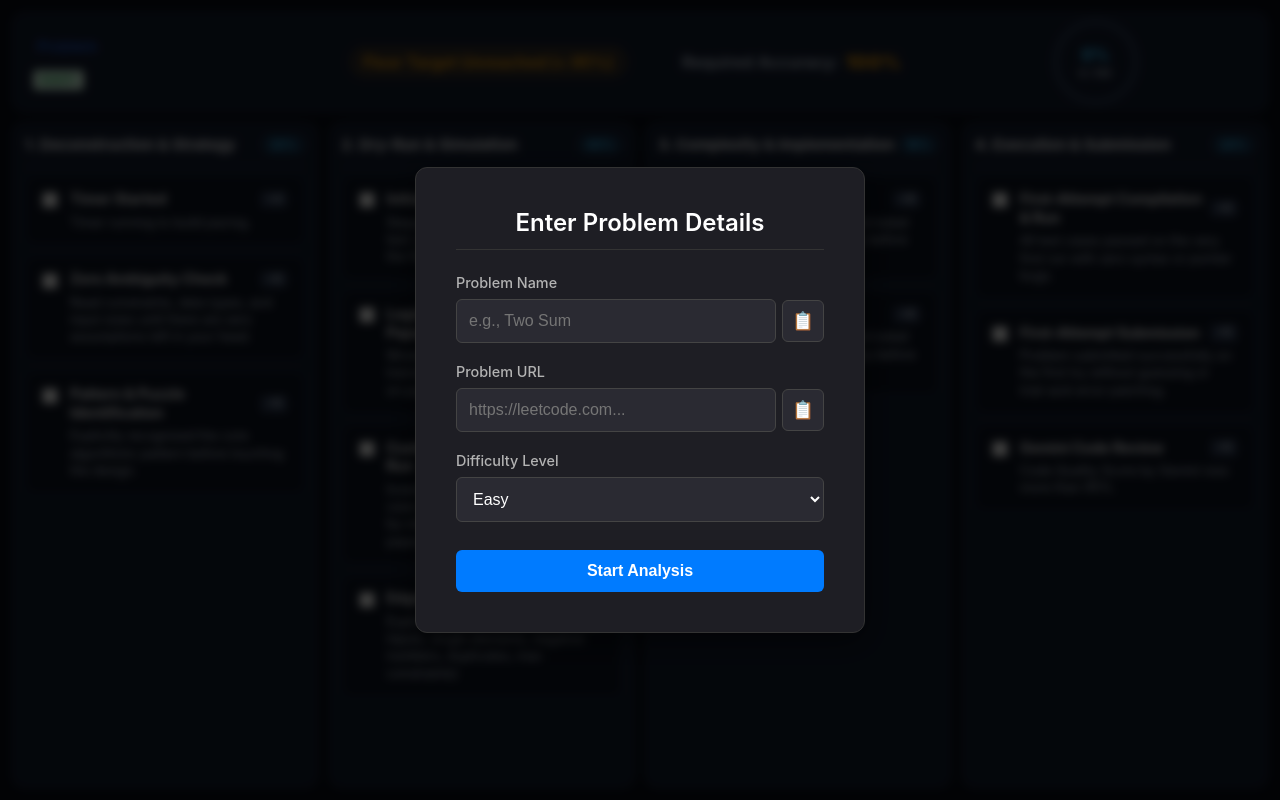
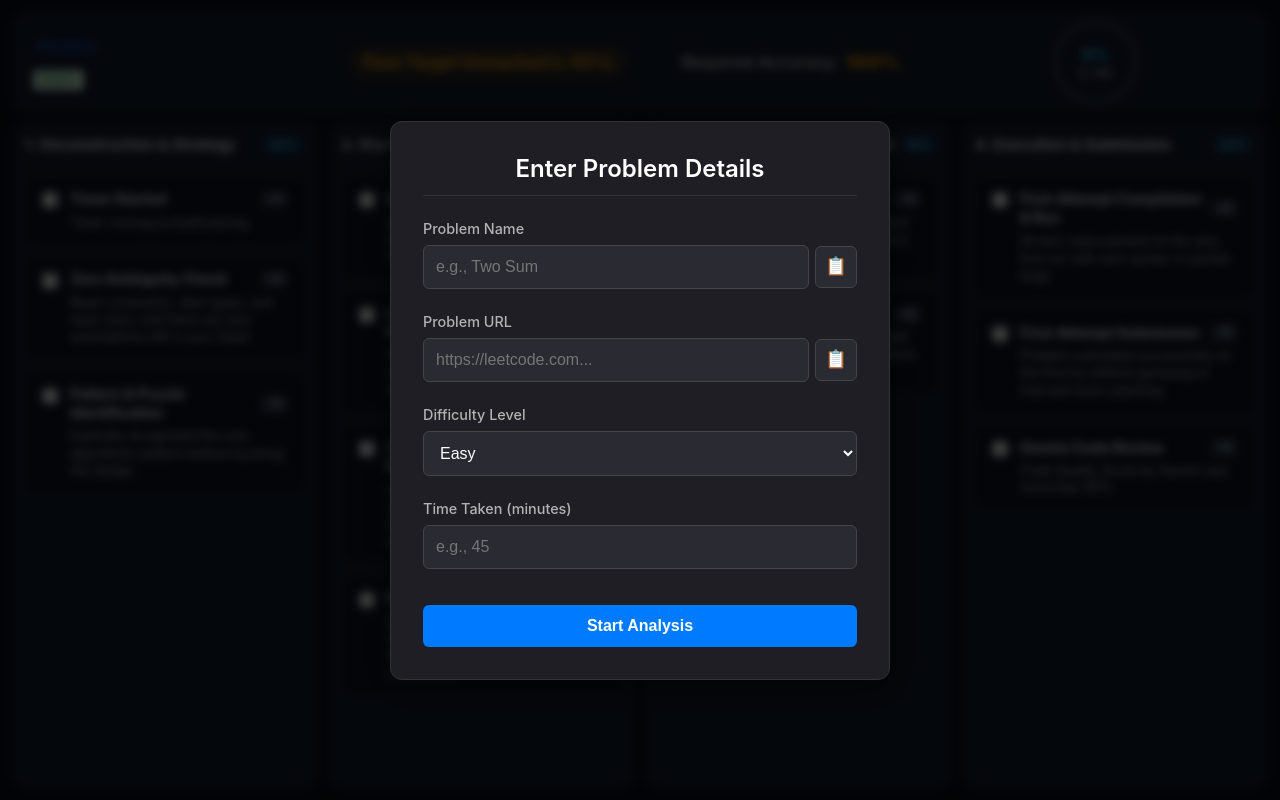
Before and after one commit to yrzgithub/DSA-Accuracy-Tracker, a Flask app: page / in a window 1280 px wide. Run offline with Flask 3, Linux system fonts and the light colour scheme; parts of the project's set-up code (start-up, migrations or seed data) failed here and were passed over.

Commit message:
Addded Time

```diff
--- a/main.py
+++ b/main.py
@@ -43,15 +43,16 @@ def updateKeep():
     difficulty = data["difficulty"]
     percent = data["percent"]
     checked = set(map(lambda e : int(e),data["checked"]))
+    inputTime = data["inputTime"]
 
     marks = [questions[id] if id in checked else 0 for id in range(1,13)]
 
-    if url=="" or name=="":
-        return {}
+    if url=="" or name=="" or inputTime=="":
+        return {"status":400}
 
     rows = sheet.get_all_values()
 
-    row = [datetime.now().strftime("%d %b %Y, %a"),name,url,difficulty,percent,*marks]
+    row = [datetime.now().strftime("%d %b %Y, %a"),name,url,difficulty,inputTime,percent,*marks]
 
     if row in rows:
         return {"status":400}
--- a/static/css/style.css
+++ b/static/css/style.css
@@ -487,10 +487,10 @@ html, body {
 .modal-content {
     background-color: #1e1e24; /* Dark mode themed background */
     color: #ffffff;
-    padding: 2.5rem;
+    padding: 2rem;
     border-radius: 12px;
     width: 100%;
-    max-width: 450px;
+    max-width: 500px;
     box-shadow: 0 8px 32px rgba(0, 0, 0, 0.5);
     border: 1px solid #333;
 }
@@ -510,7 +510,7 @@ html, body {
 .form-group {
     display: flex;
     flex-direction: column;
-    margin-bottom: 1.25rem;
+    margin-bottom: 1.5rem;
 }
 
 .form-group label {
@@ -552,7 +552,7 @@ html, body {
     font-weight: 600;
     cursor: pointer;
     transition: background-color 0.2s ease;
-    margin-top: 0.5rem;
+    margin-top: 0.75rem;
 }
 
 .modal-btn:hover {
--- a/static/js/main.js
+++ b/static/js/main.js
@@ -13,15 +13,13 @@ document.addEventListener("DOMContentLoaded", () => {
     const displayUrl = document.getElementById('display-prob-url');
     const inputDiff = document.getElementById('input-prob-diff');
     const displayDiff = document.getElementById('display-prob-difficulty');
+    const ipTime = document.getElementById("input-time");
 
     const audio = new Audio('https://www.myinstants.com/media/sounds/gta-san-andreas-gorevi-gecme-muzigi-respect-mp3indirdur.mp3');
 
-    let formPayload = { url: "", name: "", difficulty: "",checked : [], percent: 0 };
+    let formPayload = { url: "", name: "", difficulty: "",checked : [], percent: 0,inputTime:0 };
 
     function updatePayload(percent) {
-        formPayload.url = inputUrl.value.trim();
-        formPayload.name = inputname.value.trim();
-        formPayload.difficulty = inputDiff.value.toLowerCase().trim();
         formPayload.percent = percent;
     }
 
@@ -38,6 +36,11 @@ document.addEventListener("DOMContentLoaded", () => {
         const urlValue = inputUrl.value.trim();
         const nameValue = inputname.value.trim();
         const diffValue = inputDiff.value.toLowerCase().trim(); // 'easy', 'medium', or 'hard'
+
+        formPayload.url = inputUrl.value.trim();
+        formPayload.name = inputname.value.trim();
+        formPayload.difficulty = inputDiff.value.toLowerCase().trim();
+        formPayload.inputTime = ipTime.value;
 
         // Update link text and href
         displayUrl.href = urlValue;
--- a/tempCodeRunnerFile.py
+++ b/tempCodeRunnerFile.py
@@ -1 +1 @@
-from dotenv import load_dotenv
+inputTime"
--- a/templates/index.html
+++ b/templates/index.html
@@ -39,6 +39,12 @@
                     <option value="Hard">Hard</option>
                 </select>
             </div>
+
+            <div class="form-group">
+                <label for="input-time">Time Taken (minutes)</label>
+                <input type="number" id="input-time" min="0" step="1" placeholder="e.g., 45" required>
+            </div>
+
             <button type="button" class="modal-btn" id="submit-details-btn">Start Analysis</button>
         </div>
     </div>
```
